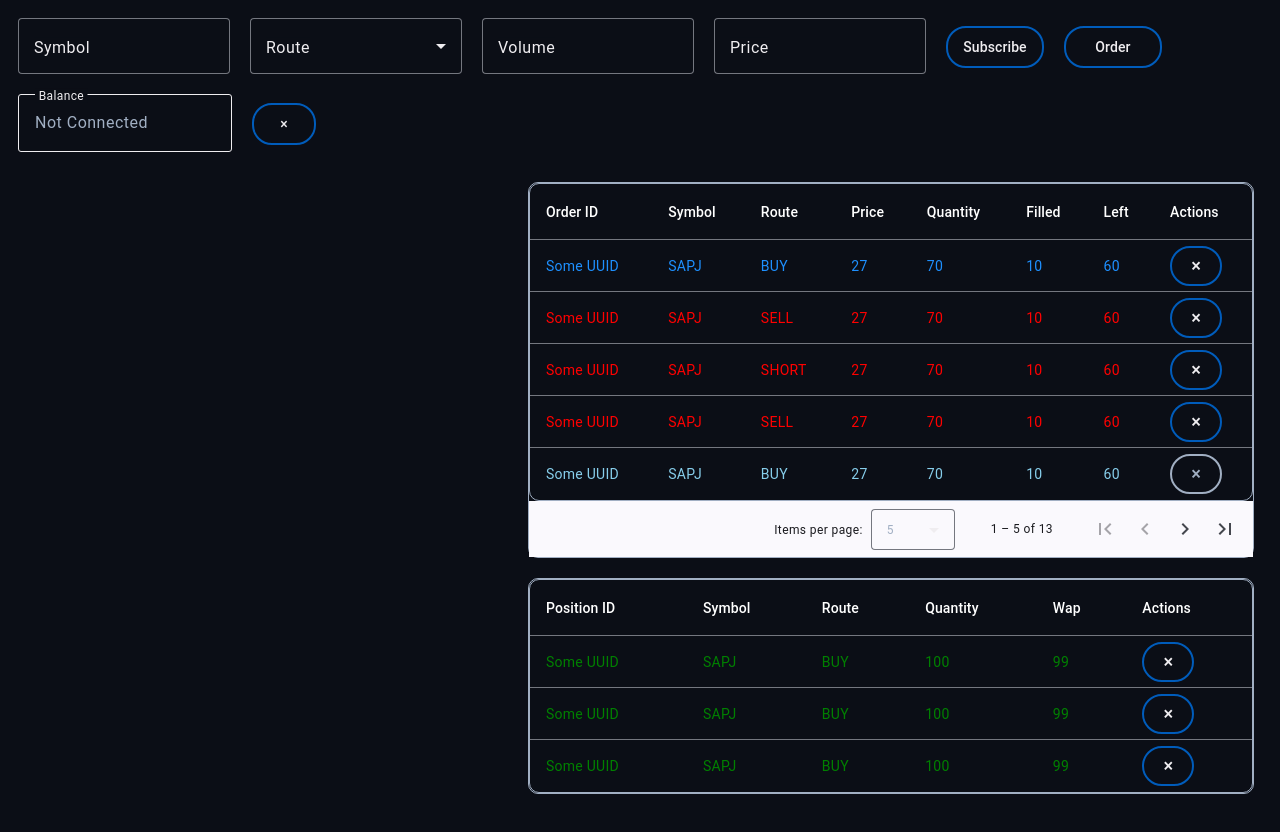
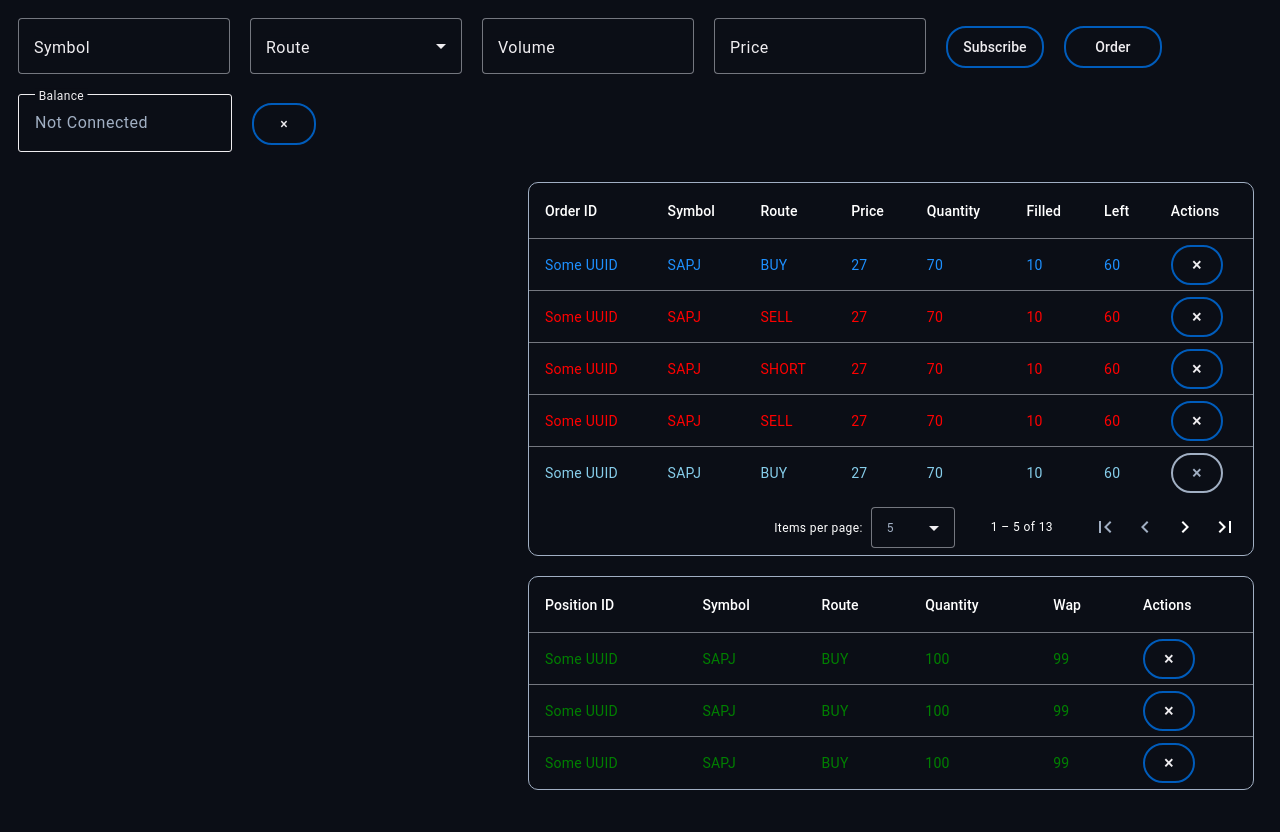
Before and after one commit to gsaukov/potok, an Angular app in the folder client/: page / in a window 1280 px wide. Shown: the top 832 px of the page. Built offline with nearby package versions, Linux system fonts and the light colour scheme; no server answers.

Commit message:
paginator styling.

```diff
--- a/client/src/styles.scss
+++ b/client/src/styles.scss
@@ -24,6 +24,11 @@ body {
   --mat-table-background-color: transparent;
   --mat-table-header-headline-color: white;
   --mat-table-row-item-label-text-color: white;
+
+  --mat-paginator-container-text-color: white;
+  --mat-paginator-container-background-color: transparent;
+  --mat-paginator-enabled-icon-color: white;
+  --mat-paginator-disabled-icon-color: #a1afc3;
 }
 
 .mat-mdc-select-panel {
@@ -55,8 +60,3 @@ body {
   border: 1px solid #efedf0 !important;
   border-radius: 3px !important;
 }
-
-.mat-mdc-table {
-  border: 1px solid #a1afc3 !important;
-  border-radius: 10px !important;
-}
```
